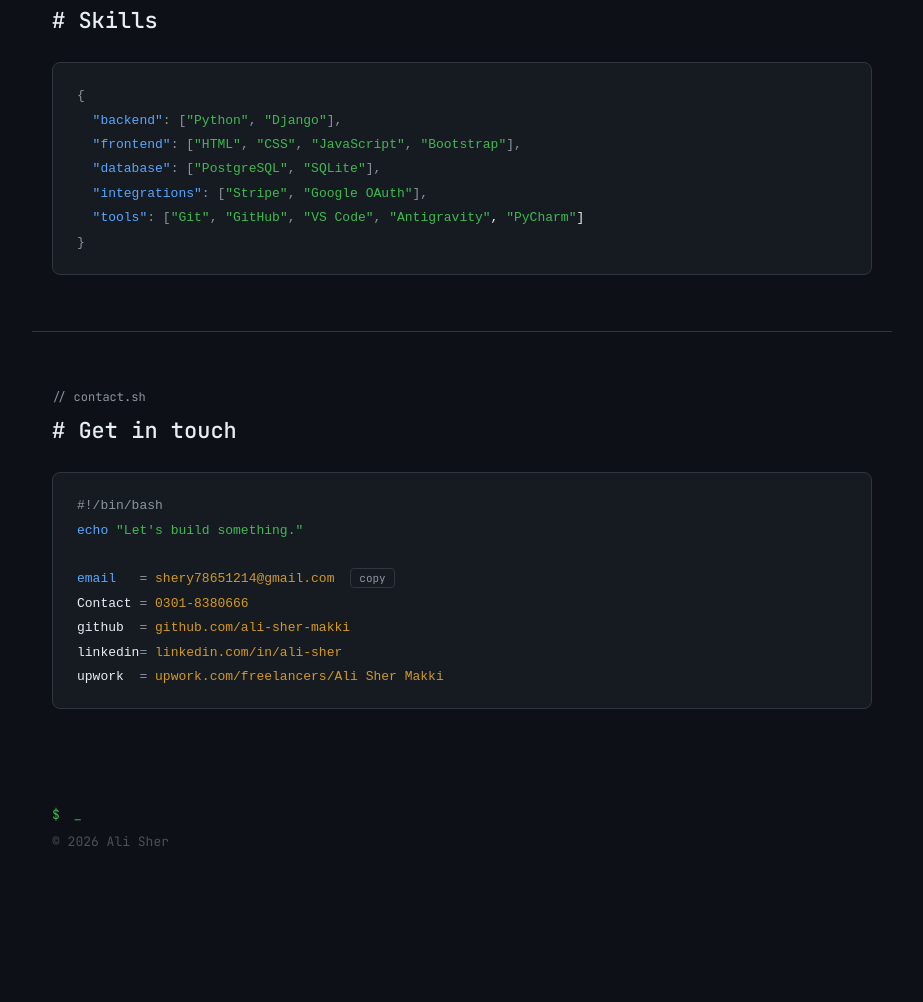
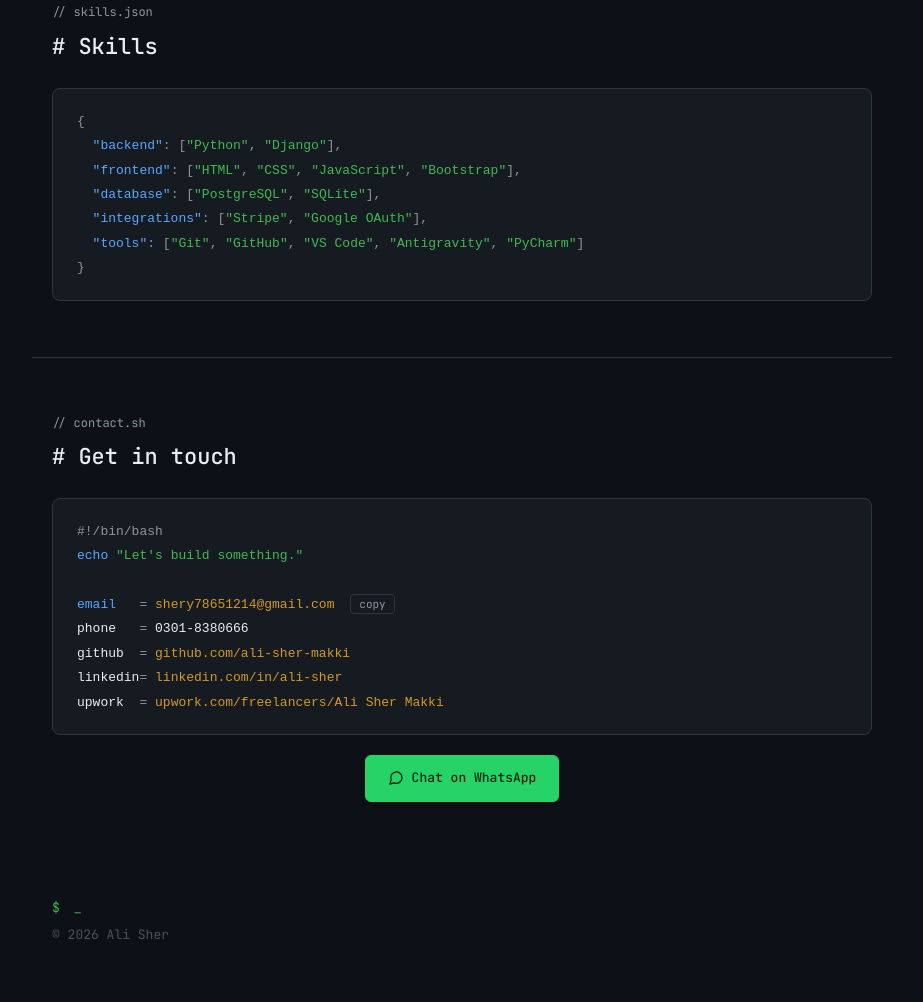
Before and after one commit to ali-sher-makki/portfolio, a plain HTML site: page index.html in a window 1280 px wide. Shown: the part 1417-2419 px from the top of the page, without its empty margins (178-1101 px from the left). Before the commit the page ends 2336 px from the top, so only its background shows below. Drawn offline with Linux system fonts and the light colour scheme.

Commit message:
modification

```diff
--- a/index.html
+++ b/index.html
@@ -64,7 +64,8 @@
       <p>I'm a Full Stack Web Developer working across the stack — Django and Python on the backend, HTML/CSS/JavaScript and
       Bootstrap on the front end. I like building things with real functionality behind them: user accounts,
       searchable directories, shopping carts, payments — not just static pages.</p>
-      <p>Outside of client work, I spend time building side projects — like Machine learning systems, but on this site the focus stays on the web development work.</p>
+      <p>Outside of client work, I spend time building and backtesting side projects — currently that's
+      algorithmic trading systems, but on this site the focus stays on the web development work.</p>
     </div>
   </section>
 
@@ -86,7 +87,7 @@
           <span class="tag">Stripe</span>
         </div>
         <div class="project-links">
-          <a href="#" class="proj-link"><!-- TODO: live demo link once deployed -->Live demo →</a>
+          <a href="https://alishermakki.pythonanywhere.com/" class="proj-link" target="_blank" rel="noopener">Live demo →</a>
           <a href="https://github.com/ali-sher-makki/knowledge-link-institute" class="proj-link" target="_blank" rel="noopener">Source →</a>
         </div>
       </article>
@@ -121,7 +122,7 @@
   <span class="key">"frontend"</span><span class="punct">:</span> <span class="punct">[</span><span class="str">"HTML"</span><span class="punct">,</span> <span class="str">"CSS"</span><span class="punct">,</span> <span class="str">"JavaScript"</span><span class="punct">,</span> <span class="str">"Bootstrap"</span><span class="punct">]</span><span class="punct">,</span>
   <span class="key">"database"</span><span class="punct">:</span> <span class="punct">[</span><span class="str">"PostgreSQL"</span><span class="punct">,</span> <span class="str">"SQLite"</span><span class="punct">]</span><span class="punct">,</span>
   <span class="key">"integrations"</span><span class="punct">:</span> <span class="punct">[</span><span class="str">"Stripe"</span><span class="punct">,</span> <span class="str">"Google OAuth"</span><span class="punct">]</span><span class="punct">,</span>
-  <span class="key">"tools"</span><span class="punct">:</span> <span class="punct">[</span><span class="str">"Git"</span><span class="punct">,</span> <span class="str">"GitHub"</span><span class="punct">,</span> <span class="str">"VS Code"</span><span class="punct">,</span> <span class="str">"Antigravity"</span><span class="punct"></span>,</span> <span class="str">"PyCharm"</span><span class="punct"></span>]</span>
+  <span class="key">"tools"</span><span class="punct">:</span> <span class="punct">[</span><span class="str">"Git"</span><span class="punct">,</span> <span class="str">"GitHub"</span><span class="punct">,</span> <span class="str">"VS Code"</span><span class="punct">,</span> <span class="str">"Antigravity"</span><span class="punct">,</span> <span class="str">"PyCharm"</span><span class="punct">]</span>
 <span class="punct">}</span></code></pre>
     <!-- TODO: adjust this list as your real stack grows -->
   </section>
@@ -134,10 +135,16 @@
 <span class="key">echo</span> <span class="str">"Let's build something."</span>
 
 <span class="key">email   </span><span class="punct">=</span> <a class="link-inline" id="emailLink" href="mailto:shery78651214@gmail.com">shery78651214@gmail.com</a> <button class="copy-btn" id="copyEmail" type="button">copy</button>
-Contact <span class="punct">=</span> <a class="link-inline" href="#" target="_blank" rel="noopener">0301-8380666</a>
+phone   <span class="punct">=</span> 0301-8380666
 github  <span class="punct">=</span> <a class="link-inline" href="https://github.com/ali-sher-makki" target="_blank" rel="noopener">github.com/ali-sher-makki</a>
 linkedin<span class="punct">=</span> <a class="link-inline" href="https://www.linkedin.com/in/ali-sher-0a2a78266" target="_blank" rel="noopener">linkedin.com/in/ali-sher</a>
-upwork  <span class="punct">=</span> <a class="link-inline" href="https://www.upwork.com/freelancers/~017c5d404ff0c6ab67" target="_blank" rel="noopener"><!-- TODO: paste your real Upwork profile URL here -->upwork.com/freelancers/Ali Sher Makki</a></code></pre>
+upwork  <span class="punct">=</span> <a class="link-inline" href="https://www.upwork.com/freelancers/~017c5d404ff0c6ab67" target="_blank" rel="noopener">upwork.com/freelancers/Ali Sher Makki</a></code></pre>
+    <div class="whatsapp-cta">
+      <a href="https://wa.me/923018380666" class="btn btn-whatsapp" target="_blank" rel="noopener">
+        <svg width="16" height="16" viewBox="0 0 24 24" fill="none" stroke="currentColor" stroke-width="2" stroke-linecap="round" stroke-linejoin="round"><path d="M21 11.5a8.5 8.5 0 0 1-11.8 7.8L3 21l1.7-6.2A8.5 8.5 0 1 1 21 11.5Z"/></svg>
+        Chat on WhatsApp
+      </a>
+    </div>
   </section>
 
 </main>
--- a/style.css
+++ b/style.css
@@ -288,6 +288,22 @@
 .contact-block .link-inline { color: var(--accent-amber); }
 .contact-block .link-inline:hover { text-decoration: underline; }
 
+.whatsapp-cta { margin-top: 20px; text-align: center; }
+
+.btn-whatsapp {
+  display: inline-flex;
+  align-items: center;
+  gap: 8px;
+  background: #25D366;
+  color: #04240f;
+  border: 1px solid #25D366;
+  font-weight: 500;
+  padding: 12px 22px;
+  border-radius: 6px;
+  transition: background 0.15s ease;
+}
+.btn-whatsapp:hover { background: #20bd5a; }
+
 .copy-btn {
   font-family: var(--font-mono);
   font-size: 11px;
```
